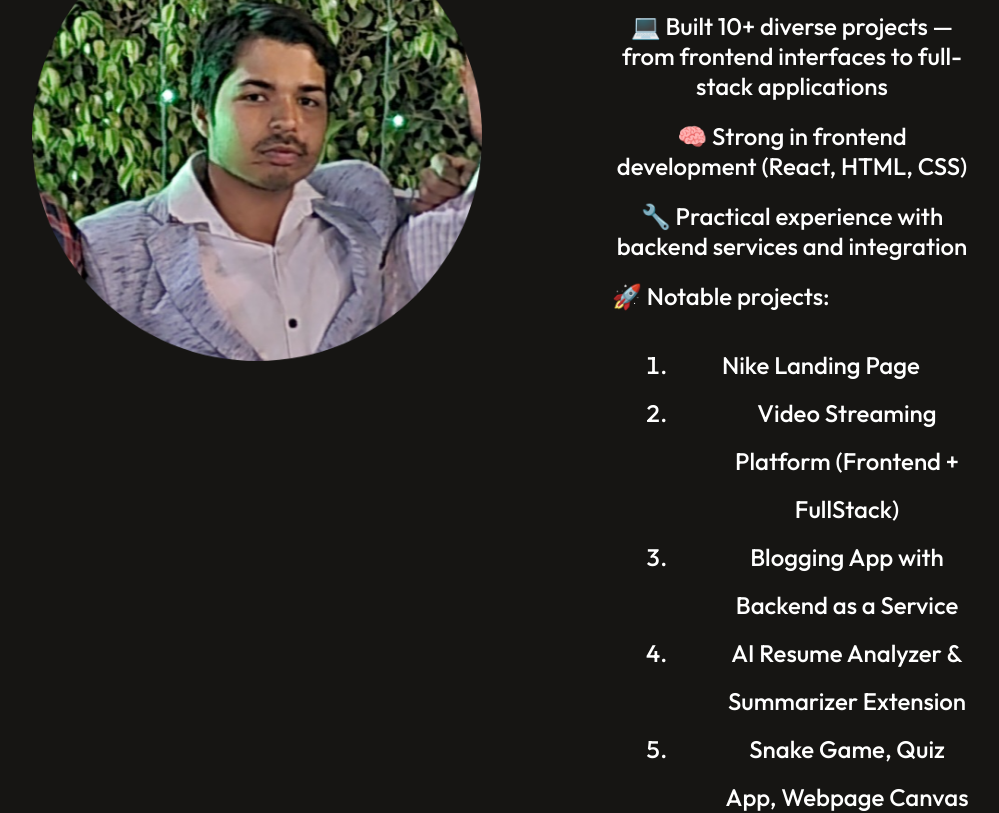
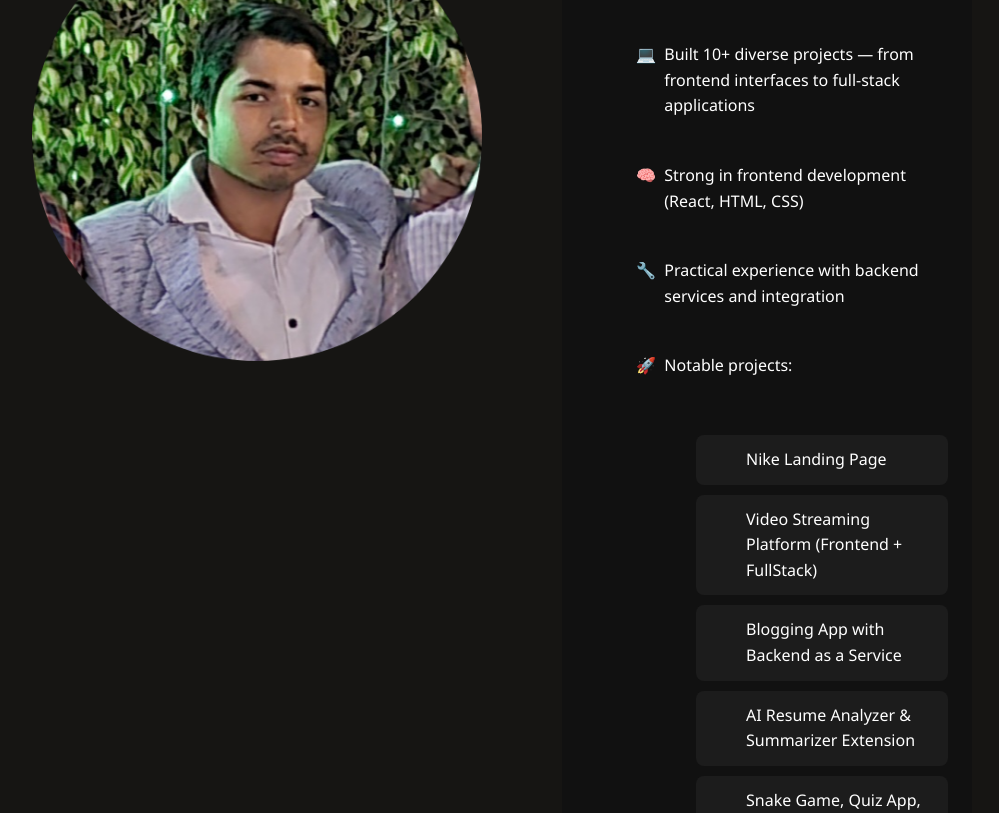
Before and after one commit to amanrajpoot5612/portfolio-react, a React (Vite) app: page / in a window 1280 px wide. Shown: the part 1380-2193 px from the top of the page, without its empty margins (138-1137 px from the left). Built offline with nearby package versions, Linux system fonts and the light colour scheme; no server answers.

Commit message:
style: enhance About component styling and fix text formatting

```diff
--- a/src/Components/About.css
+++ b/src/Components/About.css
@@ -117,6 +117,8 @@
 .about-para p{
     display: flex;
     align-items: start;
+    margin: 10px 0;
+    line-height: 1.2;
     /* margin-left: 50px; */
     padding-left: 50px;
 }
@@ -134,7 +136,94 @@
     list-style:decimal;
 }
 
+.about-para p ul{
+    padding-left: 20px
+}
 
 .about-skills{
     display: flex;
 }
+
+/* .about-para {
+  background-color: #111;
+  color: #fff;
+  padding: 24px;
+  border-radius: 12px;
+  font-family: 'Segoe UI', sans-serif;
+  max-width: 600px;
+  margin: 0 auto;
+}
+
+.about-para p {
+  margin: 10px 0;
+  line-height: 1.6;
+  font-size: 16px;
+  display: flex;
+  align-items: center;
+}
+
+.about-project {
+  list-style-type: none;
+  padding-left: 0;
+  margin-top: 8px;
+}
+*/
+.about-project li {
+  background-color: #1c1c1c;
+  margin-bottom: 10px;
+  /* padding:  ; */
+  border-radius: 8px;
+  font-size: 15px;
+  transition: background-color 0.2s;
+}
+
+.about-project li:hover {
+  background-color: #292929;
+}
+
+.about-para p::before {
+  margin-right: 8px;
+}
+
+.about-para {
+  background-color: #111;
+  color: #fff;
+  padding: 24px;
+  border-radius: 12px;
+  font-family: 'Segoe UI', sans-serif;
+  max-width: 600px;
+  margin: 0 auto;
+}
+
+.about-para p {
+  margin: 12px 0;
+  font-size: 16px;
+  line-height: 1.6;
+  /* justify-content: start; */
+  text-align: left;
+}
+
+.about-project {
+    padding: 0;
+  list-style: none;
+  padding-left: 0;
+  margin-top: 12px;
+}
+
+.about-project li {
+  background-color: #1c1c1c;
+  margin-bottom: 10px;
+  /* padding: 10px 14px;    */
+  border-radius: 8px;
+  font-size: 15px;
+  padding-right: 10px;
+  line-height: 1.4;
+  display: flex;
+  align-items: center;
+}
+
+.about-project li span {
+  font-weight: bold;
+  width: 24px;
+  display: inline-block;
+}
--- a/src/Components/About.jsx
+++ b/src/Components/About.jsx
@@ -23,11 +23,11 @@ const About = () => {
             </div>
             <div className="about-right">
                 <div className="about-para">
-                    <p>🎓 4th year B.Tech student (CS Allied branch)</p>
-                    <p>💻 Built 10+ diverse projects — from frontend interfaces to full-stack applications</p>
-                    <p>🧠 Strong in frontend development (React, HTML, CSS)</p>
-                    <p>🔧 Practical experience with backend services and integration</p>
-                    <p>🚀 Notable projects:</p>
+                    <p><span>🎓&nbsp;&nbsp;</span> 4th year B.Tech student (CS Allied branch)</p>
+                    <p><span>💻&nbsp;&nbsp;</span> Built 10+ diverse projects — from frontend interfaces to full-stack applications</p>
+                    <p><span>🧠&nbsp;&nbsp;</span> Strong in frontend development (React, HTML, CSS)</p>
+                    <p><span>🔧&nbsp;&nbsp;</span> Practical experience with backend services and integration</p>
+                    <p><span>🚀&nbsp;&nbsp;</span> Notable projects:</p>
                     <p>
                         <ul className='about-project'>
                             <li>
@@ -79,7 +79,7 @@ const About = () => {
         <div className="about-achievments">
             <div className="about-achievment">
                 <h1>10+</h1>
-                <p>Perosnal projects</p>
+                <p>Personal projects</p>
             </div><hr />
             <div className="about-achievment">
                 <h1>3+</h1>
```
